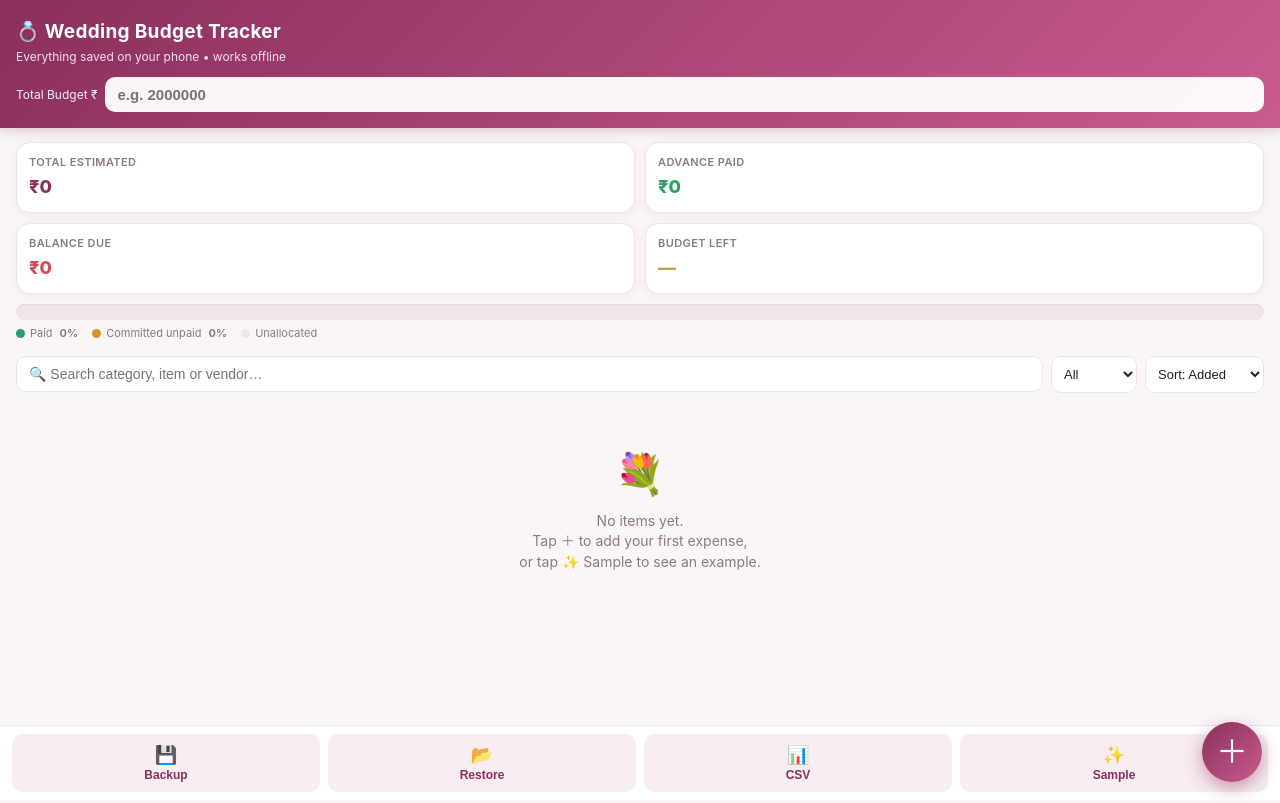
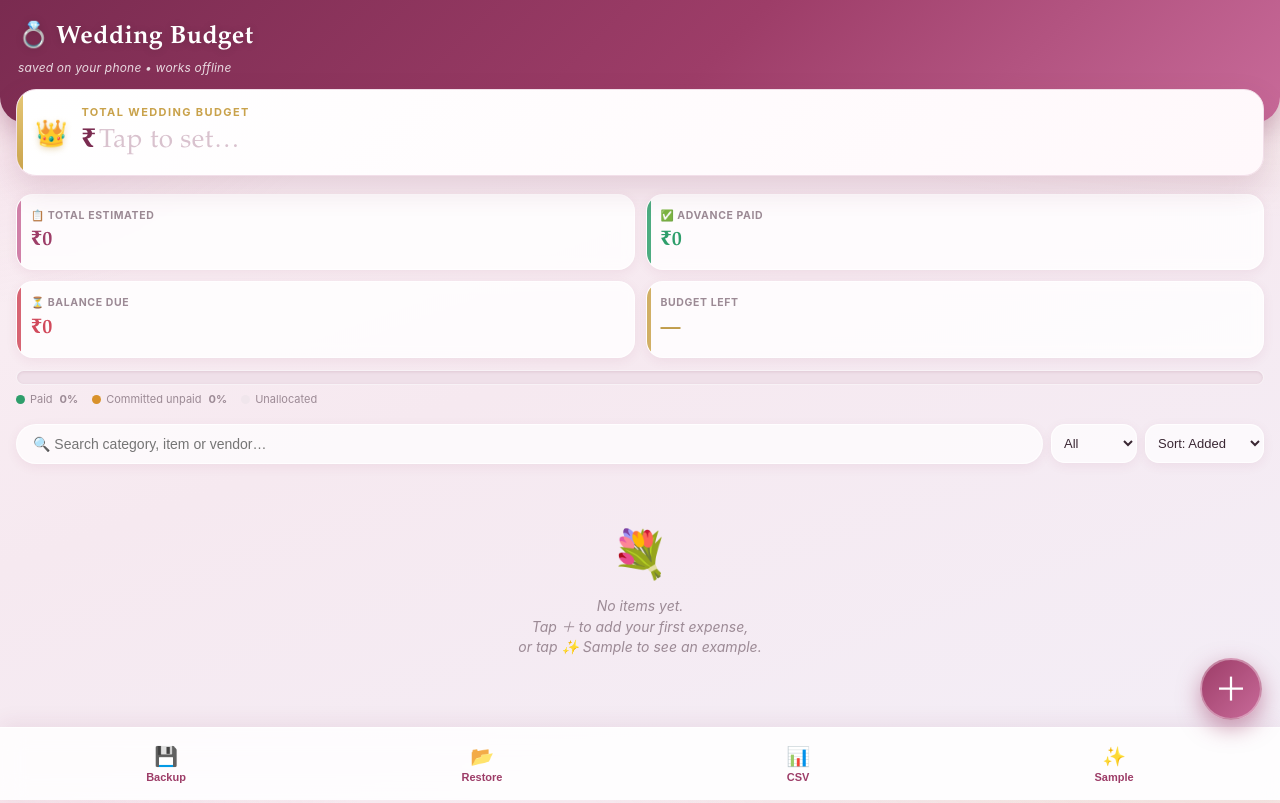
Before and after one commit to Harsh7717/wedding-budget-tracker, a plain HTML site: page index.html in a window 1280 px wide. Drawn offline with Linux system fonts and the light colour scheme.

Commit message:
Modern Luxe redesign: distinct hero budget card, glassy cards, serif accents

```diff
--- a/index.html
+++ b/index.html
@@ -15,143 +15,201 @@
 <link rel="apple-touch-icon" href="icons/apple-touch-icon.png" />
 <style>
   :root{
-    --bg:#faf6f8; --card:#ffffff; --ink:#2b1d26; --muted:#8a7a84;
-    --brand:#8b2f5c; --brand2:#c85c8e; --gold:#c9a24b;
-    --green:#2e9e6b; --amber:#d9922b; --red:#d1495b; --line:#efe4ea;
-    --shadow:0 2px 10px rgba(139,47,92,.08);
+    --bg1:#fbf1f5; --bg2:#f6e9f0; --bg3:#f3eef7;
+    --card:#ffffff; --ink:#3a2733; --muted:#9c8a95;
+    --brand:#9d3d68; --brand2:#c86a99; --brand-deep:#7a2b50;
+    --gold:#c9a24b; --gold2:#e6c877; --rose:#d98aa8;
+    --green:#2e9e6b; --amber:#d9922b; --red:#d1495b;
+    --line:#f0e2ea; --line2:#efe6f0;
+    --shadow:0 6px 22px rgba(139,47,92,.10);
+    --shadow-sm:0 3px 12px rgba(139,47,92,.07);
+    --serif:"Iowan Old Style","Palatino Linotype","Palatino","Book Antiqua",Georgia,"Times New Roman",serif;
+    --sans:-apple-system,BlinkMacSystemFont,"Segoe UI",Roboto,Helvetica,Arial,sans-serif;
   }
   *{box-sizing:border-box;-webkit-tap-highlight-color:transparent}
   html,body{margin:0;padding:0}
   body{
-    font-family:-apple-system,BlinkMacSystemFont,"Segoe UI",Roboto,Helvetica,Arial,sans-serif;
-    background:var(--bg); color:var(--ink); font-size:15px; line-height:1.45;
-    padding-bottom:90px;
+    font-family:var(--sans);
+    background:
+      radial-gradient(1200px 500px at 100% -10%, rgba(233,200,119,.16), transparent 60%),
+      radial-gradient(900px 500px at -10% 5%, rgba(217,138,168,.18), transparent 55%),
+      linear-gradient(160deg,var(--bg1) 0%,var(--bg2) 45%,var(--bg3) 100%);
+    background-attachment:fixed;
+    color:var(--ink); font-size:15px; line-height:1.45;
+    padding-bottom:96px;
   }
   /* Header */
   header{
-    background:linear-gradient(135deg,var(--brand),var(--brand2));
-    color:#fff; padding:18px 16px calc(16px + env(safe-area-inset-top)); padding-top:calc(18px + env(safe-area-inset-top));
-    position:sticky; top:0; z-index:20; box-shadow:0 2px 12px rgba(139,47,92,.25);
+    background:linear-gradient(135deg,var(--brand-deep) 0%,var(--brand) 55%,var(--brand2) 100%);
+    color:#fff; padding:20px 18px 46px; padding-top:calc(20px + env(safe-area-inset-top));
+    position:relative; z-index:5;
+    border-radius:0 0 26px 26px;
+    box-shadow:0 8px 26px rgba(122,43,80,.32);
   }
-  header h1{margin:0; font-size:19px; font-weight:700; letter-spacing:.3px; display:flex; align-items:center; gap:8px}
-  header .sub{opacity:.85; font-size:12px; margin-top:2px}
-  .budget-row{display:flex; gap:8px; margin-top:12px; align-items:center}
-  .budget-row label{font-size:12px; opacity:.9; white-space:nowrap}
-  .budget-row input{
-    flex:1; border:none; border-radius:10px; padding:9px 12px; font-size:15px; font-weight:600;
-    background:rgba(255,255,255,.95); color:var(--brand);
+  header::after{ /* subtle gold hairline */
+    content:""; position:absolute; left:18px; right:18px; bottom:30px; height:1px;
+    background:linear-gradient(90deg,transparent,rgba(230,200,119,.6),transparent);
   }
+  header h1{
+    margin:0; font-family:var(--serif); font-size:25px; font-weight:600; letter-spacing:.4px;
+    display:flex; align-items:center; gap:9px; text-shadow:0 1px 8px rgba(0,0,0,.15);
+  }
+  header .sub{opacity:.82; font-size:12px; margin-top:3px; letter-spacing:.2px; font-style:italic}
+  /* Hero budget card — deliberately distinct from the search bar */
+  .hero{
+    margin:-34px 16px 4px; position:relative; z-index:8;
+    background:linear-gradient(135deg,#fff 0%,#fff8fb 100%);
+    border:1px solid #f2dfe9; border-radius:20px;
+    box-shadow:0 12px 30px rgba(122,43,80,.16);
+    padding:15px 18px; display:flex; align-items:center; gap:14px;
+    overflow:hidden;
+  }
+  .hero::before{ /* gold edge ribbon */
+    content:""; position:absolute; left:0; top:0; bottom:0; width:6px;
+    background:linear-gradient(180deg,var(--gold2),var(--gold));
+  }
+  .hero .ico{font-size:26px; filter:drop-shadow(0 2px 3px rgba(201,162,75,.4))}
+  .hero .body{flex:1; min-width:0}
+  .hero label{
+    display:block; font-size:11px; font-weight:700; letter-spacing:1.4px; text-transform:uppercase;
+    color:var(--gold); margin-bottom:2px;
+  }
+  .hero .inwrap{display:flex; align-items:baseline; gap:3px}
+  .hero .cur{font-family:var(--serif); font-size:26px; font-weight:600; color:var(--brand-deep)}
+  .hero input{
+    border:none; background:transparent; font-family:var(--serif); font-size:26px; font-weight:600;
+    color:var(--brand-deep); width:100%; padding:0; letter-spacing:.5px;
+  }
+  .hero input:focus{outline:none}
+  .hero input::placeholder{color:#d9c2ce; font-weight:500}
   /* Summary cards */
   .summary{
-    display:grid; grid-template-columns:repeat(2,1fr); gap:10px; padding:14px 16px 4px;
+    display:grid; grid-template-columns:repeat(2,1fr); gap:11px; padding:14px 16px 4px;
   }
   .scard{
-    background:var(--card); border-radius:14px; padding:12px; box-shadow:var(--shadow);
-    border:1px solid var(--line);
+    background:rgba(255,255,255,.82); backdrop-filter:blur(6px); -webkit-backdrop-filter:blur(6px);
+    border-radius:17px; padding:13px 14px; box-shadow:var(--shadow-sm);
+    border:1px solid rgba(255,255,255,.7); position:relative; overflow:hidden;
   }
-  .scard .k{font-size:11px; color:var(--muted); text-transform:uppercase; letter-spacing:.4px; font-weight:600}
-  .scard .v{font-size:18px; font-weight:800; margin-top:3px}
+  .scard::before{content:""; position:absolute; left:0; top:0; bottom:0; width:4px; opacity:.85}
+  .scard.est::before{background:var(--brand2)}
+  .scard.paid::before{background:var(--green)}
+  .scard.bal::before{background:var(--red)}
+  .scard.rem::before{background:var(--gold)}
+  .scard .k{font-size:10.5px; color:var(--muted); text-transform:uppercase; letter-spacing:.6px; font-weight:700}
+  .scard .v{font-family:var(--serif); font-size:20px; font-weight:600; margin-top:4px}
   .scard.est .v{color:var(--brand)}
   .scard.paid .v{color:var(--green)}
   .scard.bal .v{color:var(--red)}
-  .scard.rem .v{color:var(--gold)}
+  .scard.rem .v{color:#b58a2a}
   .scard.rem.over .v{color:var(--red)}
   /* progress */
-  .prog-wrap{padding:6px 16px 2px}
-  .prog{background:#f0e6ec; border-radius:20px; height:16px; overflow:hidden; display:flex; box-shadow:inset 0 1px 2px rgba(0,0,0,.06)}
-  .prog i{display:block; height:100%}
-  .prog .p1{background:var(--green)}
-  .prog .p2{background:var(--amber)}
-  .prog-legend{display:flex; gap:14px; font-size:11px; color:var(--muted); margin-top:6px; flex-wrap:wrap}
+  .prog-wrap{padding:8px 16px 2px}
+  .prog{background:#efe0e9; border-radius:20px; height:15px; overflow:hidden; display:flex; box-shadow:inset 0 1px 3px rgba(122,43,80,.12); border:1px solid rgba(255,255,255,.6)}
+  .prog i{display:block; height:100%; transition:width .4s ease}
+  .prog .p1{background:linear-gradient(90deg,#2e9e6b,#48c78e)}
+  .prog .p2{background:linear-gradient(90deg,#e2a53d,#f0be5f)}
+  .prog-legend{display:flex; gap:14px; font-size:11px; color:var(--muted); margin-top:7px; flex-wrap:wrap}
   .prog-legend span{display:flex; align-items:center; gap:5px}
   .dot{width:9px;height:9px;border-radius:50%;display:inline-block}
   /* Toolbar */
-  .toolbar{display:flex; gap:8px; padding:12px 16px 6px; align-items:center}
+  .toolbar{display:flex; gap:8px; padding:14px 16px 6px; align-items:center}
   .toolbar input.search{
-    flex:1; border:1px solid var(--line); border-radius:10px; padding:9px 12px; font-size:14px; background:#fff;
+    flex:1; border:1px solid rgba(255,255,255,.8); border-radius:24px; padding:11px 16px; font-size:14px;
+    background:rgba(255,255,255,.7); box-shadow:var(--shadow-sm); color:var(--ink);
   }
+  .toolbar input.search:focus{outline:none; border-color:var(--rose); box-shadow:0 0 0 3px rgba(217,138,168,.18)}
   .toolbar select{
-    border:1px solid var(--line); border-radius:10px; padding:9px 8px; font-size:13px; background:#fff; color:var(--ink);
+    border:1px solid rgba(255,255,255,.8); border-radius:14px; padding:10px 8px; font-size:13px;
+    background:rgba(255,255,255,.7); color:var(--ink); box-shadow:var(--shadow-sm);
   }
   /* Category groups */
-  .catgroup{margin-bottom:14px}
+  .catgroup{margin-bottom:18px}
   .cathead{
-    display:flex; align-items:center; gap:10px; padding:11px 13px; background:linear-gradient(135deg,#fbeef4,#f7e6ef);
-    border:1px solid var(--line); border-radius:14px; box-shadow:var(--shadow); cursor:pointer; position:relative; overflow:hidden;
+    display:flex; align-items:center; gap:12px; padding:13px 15px;
+    background:linear-gradient(135deg,#ffffff 0%,#fdf3f8 100%);
+    border:1px solid rgba(255,255,255,.8); border-radius:18px; box-shadow:var(--shadow);
+    cursor:pointer; position:relative; overflow:hidden;
   }
-  .cathead .chev{font-size:13px; color:var(--brand); transition:transform .2s; flex:none}
+  .cathead::before{content:""; position:absolute; left:0; top:0; bottom:0; width:5px; background:linear-gradient(180deg,var(--gold2),var(--gold))}
+  .cathead .chev{font-size:12px; color:var(--brand2); transition:transform .25s; flex:none}
   .cathead.collapsed .chev{transform:rotate(-90deg)}
   .cathead .cn{flex:1; min-width:0}
-  .cathead .catname{font-weight:800; font-size:15px; color:var(--brand); display:flex; align-items:center; gap:7px}
-  .cathead .catname .cnt{font-size:11px; font-weight:700; color:#fff; background:var(--brand2); border-radius:20px; padding:1px 8px}
-  .cathead .catsub{font-size:11.5px; color:var(--muted); margin-top:2px; display:flex; gap:10px; flex-wrap:wrap}
-  .cathead .catsub b{font-weight:800}
+  .cathead .catname{font-family:var(--serif); font-weight:600; font-size:18px; color:var(--brand-deep); display:flex; align-items:center; gap:9px}
+  .cathead .catname .cnt{font-family:var(--sans); font-size:11px; font-weight:700; color:#fff; background:linear-gradient(135deg,var(--brand),var(--brand2)); border-radius:20px; padding:2px 9px; box-shadow:0 2px 6px rgba(157,61,104,.3)}
+  .cathead .catsub{font-size:11.5px; color:var(--muted); margin-top:3px; display:flex; gap:12px; flex-wrap:wrap}
+  .cathead .catsub b{font-weight:800; font-family:var(--serif)}
   .cathead .catsub .e{color:var(--ink)} .cathead .catsub .p{color:var(--green)} .cathead .catsub .d{color:var(--red)}
   .cathead .addcat{
-    flex:none; width:34px; height:34px; border-radius:50%; border:1px solid var(--line); background:#fff; color:var(--brand);
-    font-size:20px; line-height:1; cursor:pointer; display:flex; align-items:center; justify-content:center;
+    flex:none; width:36px; height:36px; border-radius:50%; border:none;
+    background:linear-gradient(135deg,var(--brand),var(--brand2)); color:#fff;
+    font-size:22px; line-height:1; cursor:pointer; display:flex; align-items:center; justify-content:center;
+    box-shadow:0 3px 10px rgba(157,61,104,.35);
   }
   .cathead .addcat:active{transform:scale(.9)}
-  .catbody{padding-top:12px}
+  .catbody{padding-top:12px; padding-left:4px}
   .catbody.hidden{display:none}
   /* Item cards */
   .list{padding:6px 16px}
-  .empty{text-align:center; color:var(--muted); padding:40px 20px; font-size:14px}
-  .empty .big{font-size:40px; margin-bottom:8px}
+  .empty{text-align:center; color:var(--muted); padding:44px 20px; font-size:14px; font-style:italic}
+  .empty .big{font-size:46px; margin-bottom:10px; font-style:normal}
   .item{
-    background:var(--card); border-radius:16px; padding:14px; margin-bottom:12px;
-    box-shadow:var(--shadow); border:1px solid var(--line); position:relative; overflow:hidden;
+    background:var(--card); border-radius:18px; padding:15px; margin-bottom:12px;
+    box-shadow:var(--shadow); border:1px solid rgba(255,255,255,.8); position:relative; overflow:hidden;
   }
   .item .accent{position:absolute; left:0; top:0; bottom:0; width:5px}
   .item .top{display:flex; justify-content:space-between; align-items:flex-start; gap:10px}
-  .item .cat{font-weight:800; font-size:16px}
-  .item .vendor{color:var(--muted); font-size:13px; margin-top:1px}
-  .badge{font-size:10.5px; font-weight:700; padding:4px 9px; border-radius:20px; white-space:nowrap; text-transform:uppercase; letter-spacing:.3px}
+  .item .cat{font-family:var(--serif); font-weight:600; font-size:17px; color:var(--ink)}
+  .item .vendor{color:var(--muted); font-size:13px; margin-top:2px}
+  .badge{font-size:10px; font-weight:700; padding:4px 10px; border-radius:20px; white-space:nowrap; text-transform:uppercase; letter-spacing:.4px}
   .b-paid{background:#e3f5ec; color:var(--green)}
   .b-partial{background:#fdf1de; color:var(--amber)}
   .b-pending{background:#fbe6e9; color:var(--red)}
-  .money-row{display:grid; grid-template-columns:repeat(3,1fr); gap:6px; margin-top:12px; text-align:center}
-  .money-row .m{background:#faf5f8; border-radius:10px; padding:8px 4px}
-  .money-row .m .k{font-size:10px; color:var(--muted); text-transform:uppercase}
-  .money-row .m .v{font-size:14px; font-weight:800; margin-top:2px}
+  .money-row{display:grid; grid-template-columns:repeat(3,1fr); gap:7px; margin-top:13px; text-align:center}
+  .money-row .m{background:linear-gradient(135deg,#fdf7fa,#faf2f6); border-radius:12px; padding:9px 4px; border:1px solid var(--line)}
+  .money-row .m .k{font-size:9.5px; color:var(--muted); text-transform:uppercase; letter-spacing:.4px; font-weight:700}
+  .money-row .m .v{font-family:var(--serif); font-size:15px; font-weight:600; margin-top:3px}
   .m.mest .v{color:var(--ink)} .m.mpaid .v{color:var(--green)} .m.mbal .v{color:var(--red)}
-  .mini-prog{height:6px; background:#f0e6ec; border-radius:10px; margin-top:10px; overflow:hidden}
-  .mini-prog i{display:block; height:100%; background:linear-gradient(90deg,var(--green),#5ac999)}
-  .contact{display:flex; flex-wrap:wrap; gap:6px; margin-top:10px}
+  .mini-prog{height:7px; background:#f0e6ec; border-radius:10px; margin-top:11px; overflow:hidden}
+  .mini-prog i{display:block; height:100%; background:linear-gradient(90deg,var(--green),#5ac999); transition:width .4s ease}
+  .contact{display:flex; flex-wrap:wrap; gap:7px; margin-top:12px}
   .contact a, .contact span.tag{
-    font-size:12px; text-decoration:none; color:var(--brand); background:#f7edf2;
-    padding:5px 10px; border-radius:8px; display:inline-flex; align-items:center; gap:5px; border:1px solid var(--line);
+    font-size:12px; text-decoration:none; color:var(--brand); background:#fbeff5;
+    padding:6px 12px; border-radius:20px; display:inline-flex; align-items:center; gap:5px; border:1px solid var(--line);
   }
-  .contact a:active{background:#f0dde8}
-  .notes{font-size:12.5px; color:var(--muted); margin-top:10px; white-space:pre-wrap; background:#faf5f8; padding:8px 10px; border-radius:8px}
-  .meta{display:flex; gap:12px; flex-wrap:wrap; font-size:11.5px; color:var(--muted); margin-top:10px}
-  .item-actions{display:flex; gap:8px; margin-top:12px}
+  .contact a:active{background:#f5dfec}
+  .notes{font-size:12.5px; color:#7d6c76; margin-top:11px; white-space:pre-wrap; background:linear-gradient(135deg,#fdf7fa,#faf2f6); padding:9px 12px; border-radius:12px; border:1px solid var(--line)}
+  .meta{display:flex; gap:12px; flex-wrap:wrap; font-size:11.5px; color:var(--muted); margin-top:11px}
+  .item-actions{display:flex; gap:8px; margin-top:13px}
   .item-actions button{
-    flex:1; border:1px solid var(--line); background:#fff; color:var(--ink); border-radius:10px;
-    padding:9px; font-size:13px; font-weight:600; cursor:pointer;
+    flex:1; border:1px solid var(--line); background:#fff; color:var(--ink); border-radius:12px;
+    padding:10px; font-size:13px; font-weight:600; cursor:pointer;
   }
   .item-actions button.del{color:var(--red); border-color:#f3d3d9}
-  .item-actions button.pay{color:var(--green); border-color:#cfead d}
+  .item-actions button.pay{color:var(--green); border-color:#cfeadd; background:#f4fbf7}
   .item-actions button:active{transform:scale(.97)}
   /* FAB */
   .fab{
-    position:fixed; right:18px; bottom:calc(18px + env(safe-area-inset-bottom)); z-index:30;
+    position:fixed; right:18px; bottom:calc(80px + env(safe-area-inset-bottom)); z-index:30;
     background:linear-gradient(135deg,var(--brand),var(--brand2)); color:#fff; border:none;
-    width:60px; height:60px; border-radius:50%; font-size:32px; line-height:1;
-    box-shadow:0 6px 18px rgba(139,47,92,.45); cursor:pointer; display:flex; align-items:center; justify-content:center;
+    width:62px; height:62px; border-radius:50%; font-size:33px; line-height:1;
+    box-shadow:0 8px 22px rgba(157,61,104,.5); cursor:pointer; display:flex; align-items:center; justify-content:center;
+    border:2px solid rgba(255,255,255,.35);
   }
   .fab:active{transform:scale(.92)}
   /* bottom bar */
   .bottombar{
-    position:fixed; left:0; right:0; bottom:0; z-index:25; background:#fff; border-top:1px solid var(--line);
-    display:flex; padding:8px 12px calc(8px + env(safe-area-inset-bottom)); gap:8px;
+    position:fixed; left:0; right:0; bottom:0; z-index:25;
+    background:rgba(255,255,255,.86); backdrop-filter:blur(12px); -webkit-backdrop-filter:blur(12px);
+    border-top:1px solid rgba(255,255,255,.8); box-shadow:0 -4px 20px rgba(122,43,80,.08);
+    display:flex; padding:9px 12px calc(9px + env(safe-area-inset-bottom)); gap:8px;
   }
   .bottombar button{
-    flex:1; border:none; background:#f7edf2; color:var(--brand); border-radius:10px; padding:10px 4px;
-    font-size:12px; font-weight:700; cursor:pointer; display:flex; flex-direction:column; align-items:center; gap:2px;
+    flex:1; border:none; background:transparent; color:var(--brand); border-radius:13px; padding:8px 4px;
+    font-size:11px; font-weight:700; cursor:pointer; display:flex; flex-direction:column; align-items:center; gap:3px;
   }
-  .bottombar button .ic{font-size:18px}
-  .bottombar button:active{background:#f0dde8}
+  .bottombar button .ic{font-size:19px}
+  .bottombar button:active{background:#f7e6ef}
   /* Modal */
   .overlay{
     position:fixed; inset:0; background:rgba(43,29,38,.55); z-index:40; display:none;
@@ -163,13 +221,14 @@
     padding:18px 18px calc(20px + env(safe-area-inset-bottom)); animation:slideup .25s ease;
   }
   @keyframes slideup{from{transform:translateY(100%)}to{transform:translateY(0)}}
-  .sheet h2{margin:0 0 4px; font-size:18px; color:var(--brand)}
-  .sheet .grab{width:44px; height:5px; background:#e5d5de; border-radius:10px; margin:0 auto 12px}
-  .field{margin-bottom:12px}
-  .field label{display:block; font-size:12px; font-weight:700; color:var(--muted); margin-bottom:5px; text-transform:uppercase; letter-spacing:.3px}
+  .sheet h2{margin:0 0 14px; font-family:var(--serif); font-weight:600; font-size:21px; color:var(--brand-deep); text-align:center}
+  .sheet .grab{width:44px; height:5px; background:#e5d5de; border-radius:10px; margin:0 auto 14px}
+  .field{margin-bottom:13px}
+  .field label{display:block; font-size:11px; font-weight:700; color:var(--brand2); margin-bottom:6px; text-transform:uppercase; letter-spacing:.5px}
   .field input, .field select, .field textarea{
-    width:100%; border:1px solid var(--line); border-radius:11px; padding:11px 12px; font-size:15px; background:#fff; color:var(--ink); font-family:inherit;
+    width:100%; border:1px solid var(--line); border-radius:13px; padding:12px 13px; font-size:15px; background:#fdf9fb; color:var(--ink); font-family:inherit;
   }
+  .field input:focus, .field select:focus, .field textarea:focus{outline:none; border-color:var(--rose); background:#fff; box-shadow:0 0 0 3px rgba(217,138,168,.16)}
   .field textarea{resize:vertical; min-height:60px}
   .field.two{display:grid; grid-template-columns:1fr 1fr; gap:10px}
   .field.two > div{margin:0}
@@ -194,20 +253,28 @@
 <body>
 
 <header>
-  <h1>💍 Wedding Budget Tracker</h1>
-  <div class="sub">Everything saved on your phone • works offline</div>
-  <div class="budget-row">
-    <label>Total Budget ₹</label>
-    <input id="totalBudget" type="number" inputmode="numeric" placeholder="e.g. 2000000" />
+  <h1>💍 Wedding Budget</h1>
+  <div class="sub">saved on your phone • works offline</div>
+</header>
+
+<!-- Hero budget card (distinct from search) -->
+<div class="hero">
+  <div class="ico">👑</div>
+  <div class="body">
+    <label>Total Wedding Budget</label>
+    <div class="inwrap">
+      <span class="cur">₹</span>
+      <input id="totalBudget" type="number" inputmode="numeric" placeholder="Tap to set…" />
+    </div>
   </div>
-</header>
+</div>
 
 <!-- Summary -->
 <div class="summary">
-  <div class="scard est"><div class="k">Total Estimated</div><div class="v" id="sEst">₹0</div></div>
-  <div class="scard paid"><div class="k">Advance Paid</div><div class="v" id="sPaid">₹0</div></div>
-  <div class="scard bal"><div class="k">Balance Due</div><div class="v" id="sBal">₹0</div></div>
-  <div class="scard rem" id="remCard"><div class="k">Budget Left</div><div class="v" id="sRem">₹0</div></div>
+  <div class="scard est"><div class="k">📋 Total Estimated</div><div class="v" id="sEst">₹0</div></div>
+  <div class="scard paid"><div class="k">✅ Advance Paid</div><div class="v" id="sPaid">₹0</div></div>
+  <div class="scard bal"><div class="k">⏳ Balance Due</div><div class="v" id="sBal">₹0</div></div>
+  <div class="scard rem" id="remCard"><div class="k">💰 Budget Left</div><div class="v" id="sRem">₹0</div></div>
 </div>
 
 <div class="prog-wrap">
--- a/sw.js
+++ b/sw.js
@@ -1,5 +1,5 @@
 /* Wedding Budget Tracker — service worker (offline cache) */
-var CACHE = 'wbt-v2';
+var CACHE = 'wbt-v3';
 var ASSETS = [
   './',
   './index.html',
```
